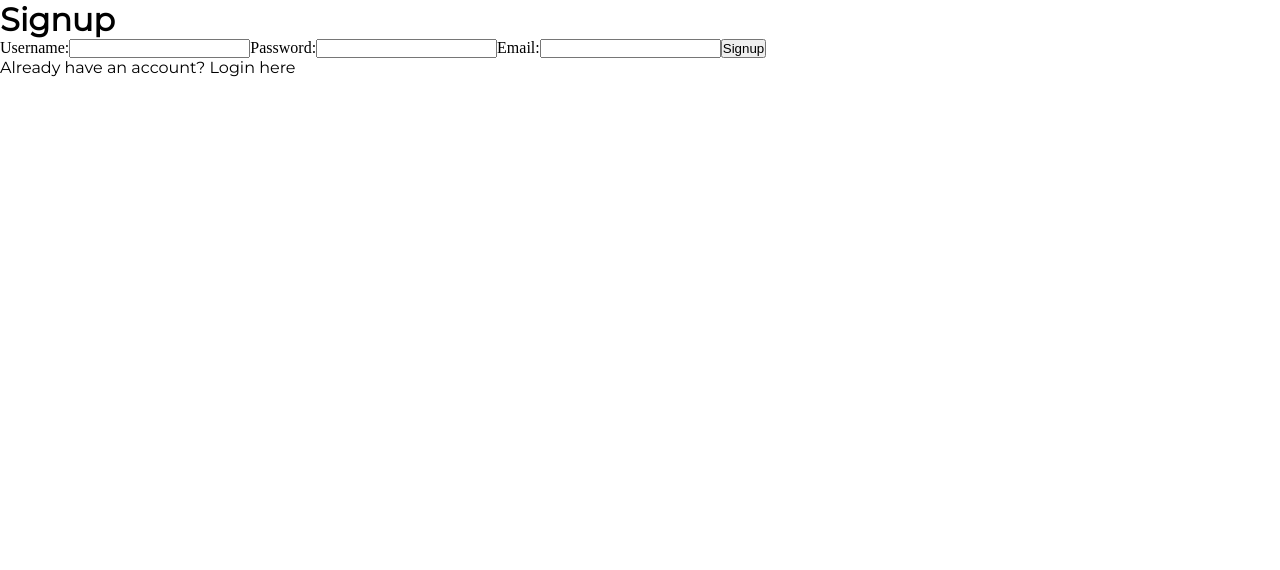
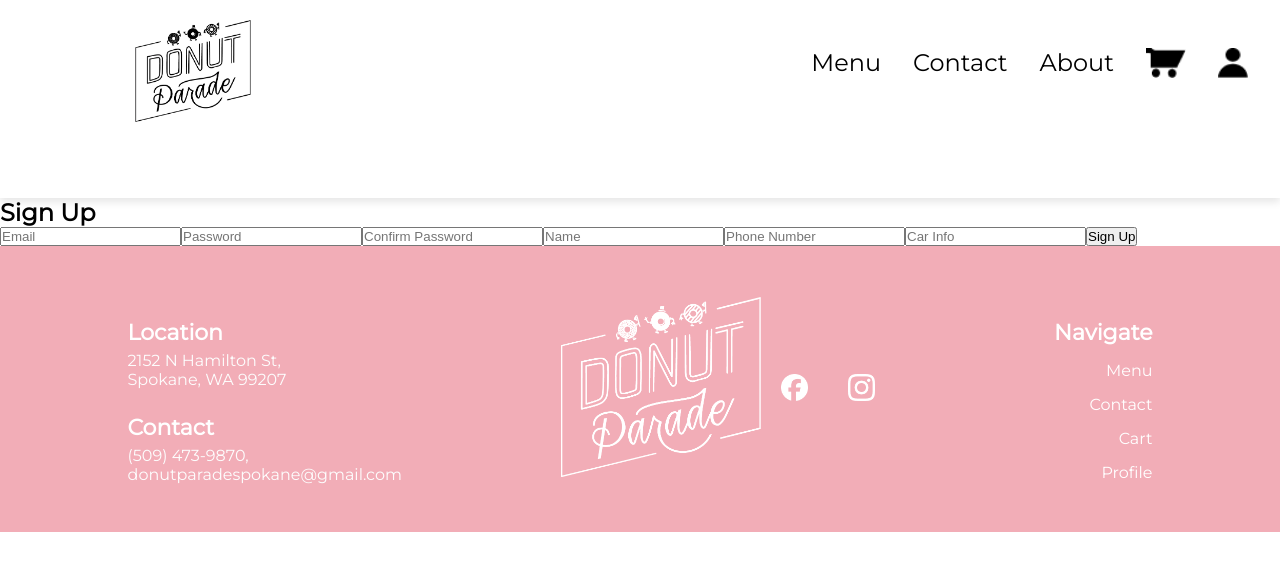
Before and after one commit to CSCD488-Winter2024/project-description-user-stories-and-glossary-project-unknown, a React (Vite) app in the folder DonutParade/: page /signup in a window 1280 px wide. Shown: the top 570 px of the page. Built offline with nearby package versions, Linux system fonts and the light colour scheme; no server answers; the database is empty; a web font is replaced by a local one.

Commit message:
Added Donut Images

```diff
--- a/DonutParade/src/pages/Signup.jsx
+++ b/DonutParade/src/pages/Signup.jsx
@@ -1,27 +1,95 @@
-import React from 'react'
+// SignUpForm.jsx
+import React, { useState } from 'react';
+import { auth, db} from '../scripts/FBconfig.js';
+import { createUserWithEmailAndPassword } from 'firebase/auth';
+import { ref, set } from 'firebase/database';
+import Header from '../components/Header.jsx';
+import Footer from '../components/Footer.jsx';
 
-function Signup() {
+const SignUp = () => {
+  const [email, setEmail] = useState('');
+  const [password, setPassword] = useState('');
+  const [passwordConfirmation, setPasswordConfirmation] = useState('');
+
+  const [name, setName] = useState('');
+  const [phone, setPhone] = useState('');
+  const [carInfo, setCarInfo] = useState('');
+  const [error, setError] = useState(null);
+
+  const handleSignUp = async () => {
+    if (password !== passwordConfirmation) {
+      setError('Passwords do not match');
+      return;
+    }
+
+    try {
+      // Create user with email and password
+      const userCredential = await createUserWithEmailAndPassword(auth, email, password);
+      const user = userCredential.user;
+
+
+      // Write user information to the database
+      await set(ref(db, `users/${user.uid}`), {
+        email: email,
+        name: name,
+        phone: phone,
+        carInfo: carInfo
+      });
+
+      // Sign-up successful
+      console.log("Sign-up successful");
+    } catch (error) {
+      // Handle sign-up errors
+      console.error(error.message);
+      setError(error.message);
+    }
+  };
+
   return (
     <div>
+      <Header />
+      <h2>Sign Up</h2>
+      <input
+        type="email"
+        placeholder="Email"
+        value={email}
+        onChange={(e) => setEmail(e.target.value)}
+      />
+      <input
+        type="password"
+        placeholder="Password"
+        value={password}
+        onChange={(e) => setPassword(e.target.value)}
+      />
+      <input
+        type="password"
+        placeholder="Confirm Password"
+        value={passwordConfirmation}
+        onChange={(e) => setPasswordConfirmation(e.target.value)}
+      />
+      <input
+        type="text"
+        placeholder="Name"
+        value={name}
+        onChange={(e) => setName(e.target.value)}
+      />
+      <input
+        type="text"
+        placeholder="Phone Number"
+        value={phone}
+        onChange={(e) => setPhone(e.target.value)}
+      />
+      <input
+        type="text"
+        placeholder="Car Info"
+        value={carInfo}
+        onChange={(e) => setCarInfo(e.target.value)}
+      />
+      <button onClick={handleSignUp}>Sign Up</button>
+      {error && <p style={{ color: 'red' }}>{error}</p>}
+      <Footer />
+    </div>
+  );
+};
 
-        <h1>Signup</h1>
-        <form id='signupContainer'>
-          <label for='username'>Username:</label>
-          <input type='text' id='username' name='username' required />
-          <label for='password'>Password:</label>
-          <input type='password' id='password' name='password' required />
-          <label for='email'>Email:</label>
-          <input type='email' id='email' name='email' required />
-          <input type='submit' value='Signup' />
-        </form>
-
-        {/* if signup is successful, put the user into the User page */}
-        {/* if signup is unsuccessful, show an error message */}
-        <p>Already have an account? <a href='/login'>Login here</a></p>
-
-
-    </div>
-  )
-}
-
-export default Signup
+export default SignUp;
--- a/DonutParade/src/scripts/FBconfig.js
+++ b/DonutParade/src/scripts/FBconfig.js
@@ -1,4 +1,5 @@
 import { initializeApp } from 'firebase/app';
+import { getDatabase } from 'firebase/database';
 import { getAuth, onAuthStateChanged } from 'firebase/auth';
 
 // Firebase configuration
@@ -16,5 +17,6 @@ const firebaseConfig = {
 // Initialize Firebase
 const firebaseApp = initializeApp(firebaseConfig);
 const auth = getAuth(firebaseApp);
+const db = getDatabase(firebaseApp);
 
-export { auth, firebaseApp, onAuthStateChanged };
+export { auth, firebaseApp, onAuthStateChanged , db};
--- a/DonutParade/src/scripts/Menu.js
+++ b/DonutParade/src/scripts/Menu.js
@@ -29,7 +29,7 @@ const writeToPage = (data) => {
       menuBox.innerHTML = template;
       menuBox.querySelector("h3").textContent = data[key].name;
       menuBox.querySelector("p").textContent = data[key].desc;
-      //menuBox.querySelector("img").src = data[key].image;
+      menuBox.querySelector("img").src = data[key].image;
       // what about the price and stock, Lois?
       menuBox.querySelector(".add-to-cart-button").addEventListener("click", () => {
         console.log("Add to cart button clicked");
```
